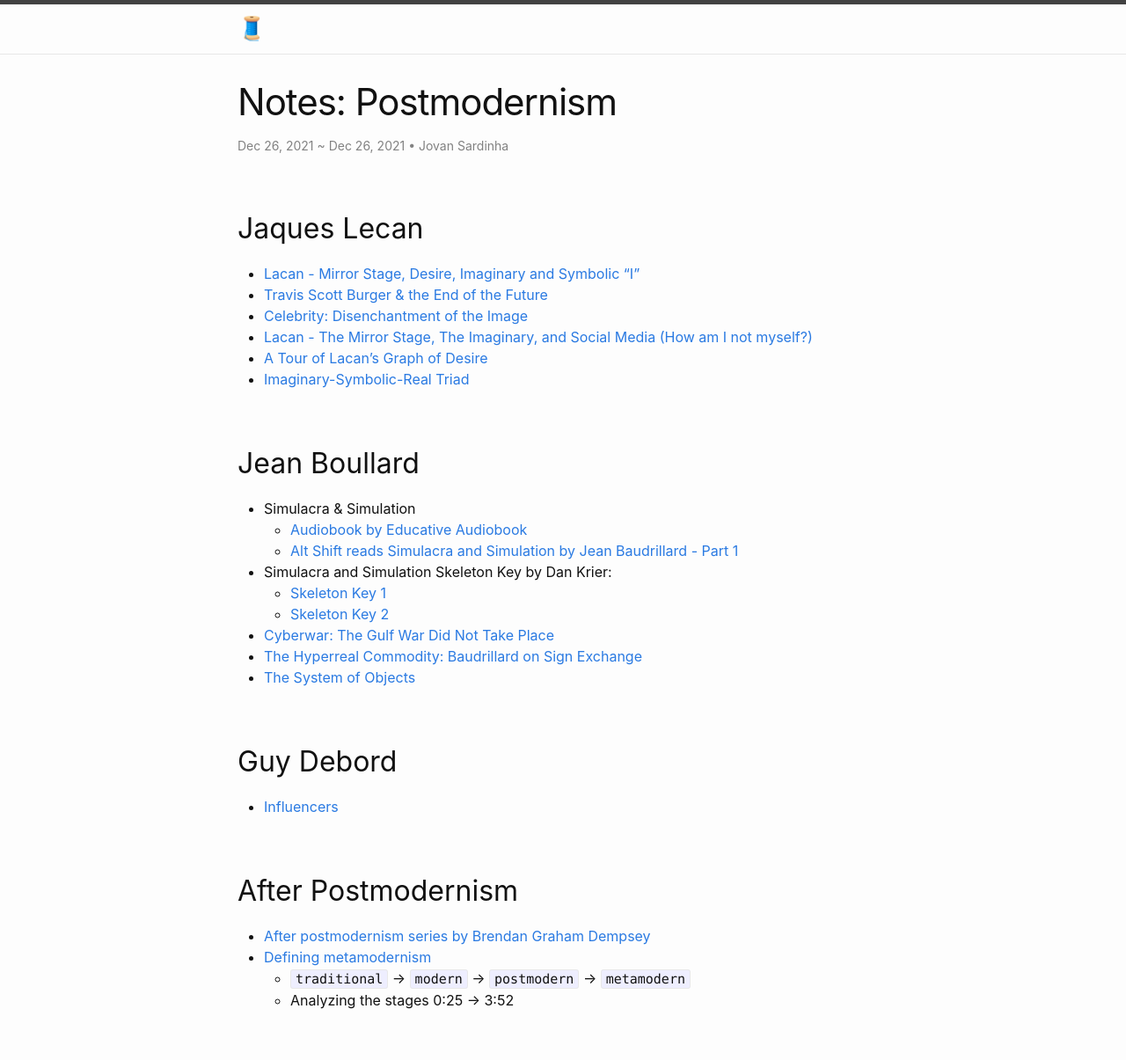
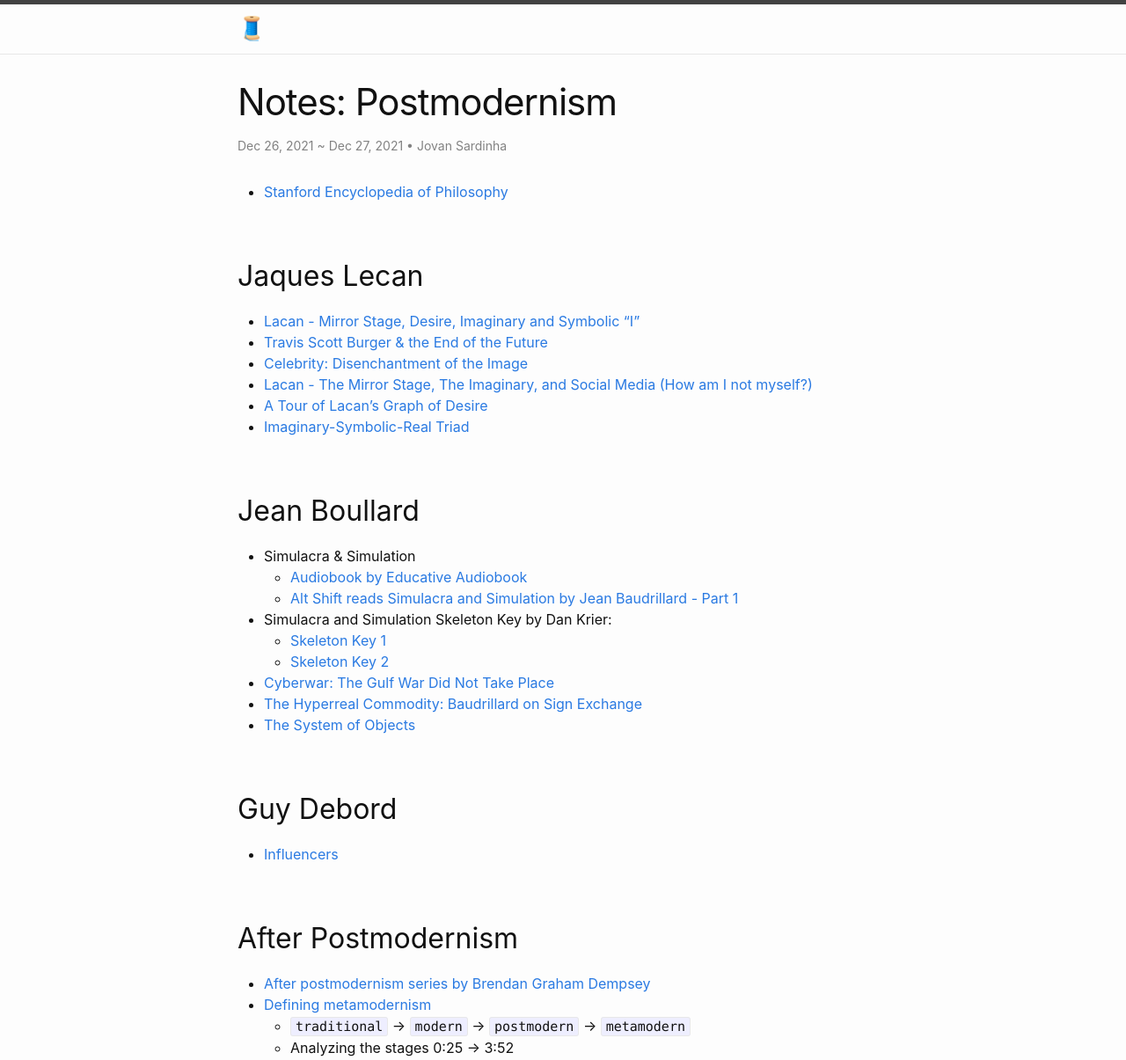
Before and after one commit to jovsa/jovsa.github.io, a Jekyll site: the page built from _posts/2021-12-26-notes-postmodernism.md, in a window 1280 px wide, cut to the strip 0-1205 px from the top of the page. Shown: the whole strip at 88% size. Built offline with Jekyll 4.4.1, drawn with Linux system fonts in a browser that asks for light colours.

Commit message:
postmodernism

```diff
--- a/_posts/2021-12-26-notes-postmodernism.md
+++ b/_posts/2021-12-26-notes-postmodernism.md
@@ -2,10 +2,13 @@
 layout: post
 title: "Notes: Postmodernism"
 categories: notes
-modified_date: Dec 26, 2021
+modified_date: Dec 27, 2021
 author:
 - Jovan Sardinha
 ---
+
+
+* [Stanford Encyclopedia of Philosophy](https://plato.stanford.edu/entries/postmodernism/)
 
 
 ## Jaques Lecan
```
